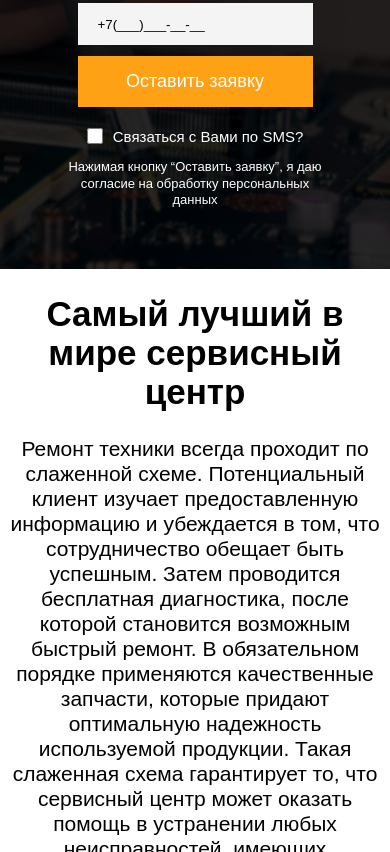
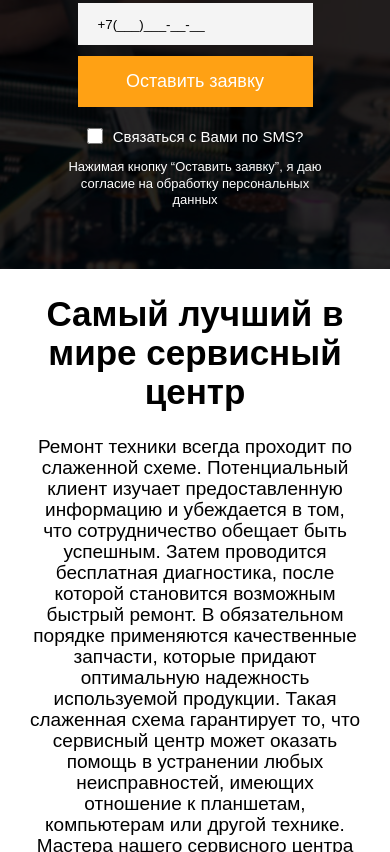
Before and after one commit to Izzatilla2004/KitNew, a plain HTML site: page index.html in a window 390 px wide. Shown: the part 11148-12000 px from the top of the page. Drawn offline with nearby package versions, Linux system fonts and the light colour scheme; a web font is replaced by a local one.

Commit message:
Update style.css

```diff
--- a/css/style.css
+++ b/css/style.css
@@ -1898,4 +1898,9 @@ footer {
     .search-block-media {
         width: 85%;
     }
-}
+      #best-service p {
+        width: 90%;
+        font-size: 19px;
+        line-height: 21px;
+    }
+}
```
